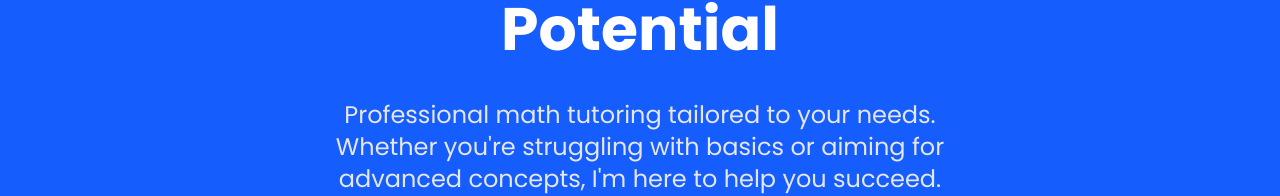
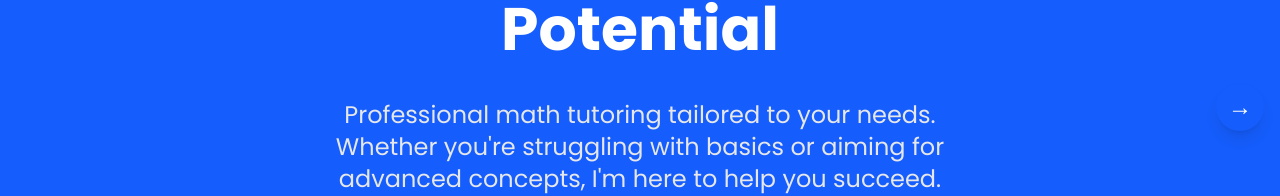
Before and after one commit to FAIZANMUHAMMAD-311/maths-sir, a Next.js app: page / in a window 1280 px wide. Shown: the part 293-489 px from the top of the page. Built offline with nearby package versions, Linux system fonts and the light colour scheme.

Commit message:
CoursesSection.js

```diff
--- a/src/app/components/CoursesSection.js
+++ b/src/app/components/CoursesSection.js
@@ -68,10 +68,8 @@ export default function CoursesSection() {
       {/* Swipe Button */}
       <button
         onClick={toggleSwipe}
-        className={`absolute top-1/2 ${
-          isCoursesVisible ? 'left-4' : 'right-4'
-        } z-10 bg-blue-600 text-white p-3 rounded-full shadow-lg hover:bg-blue-700 transition-colors duration-300 w-10 h-10 flex items-center justify-center text-lg sm:w-12 sm:h-12 sm:text-2xl font-bold mr-[15px]`}
-        style={{ transform: 'translateY(-190%)' }}
+        className="fixed top-1/2 transform -translate-y-1/2 z-10 bg-blue-600 text-white p-3 rounded-full shadow-lg hover:bg-blue-700 transition-colors duration-300 w-10 h-10 flex items-center justify-center text-lg sm:w-12 sm:h-12 sm:text-2xl font-bold"
+        style={{ left: isCoursesVisible ? '1rem' : 'auto', right: isCoursesVisible ? 'auto' : '1rem' }}
         data-aos="fade-up"
         data-aos-duration="1000"
       >
```
